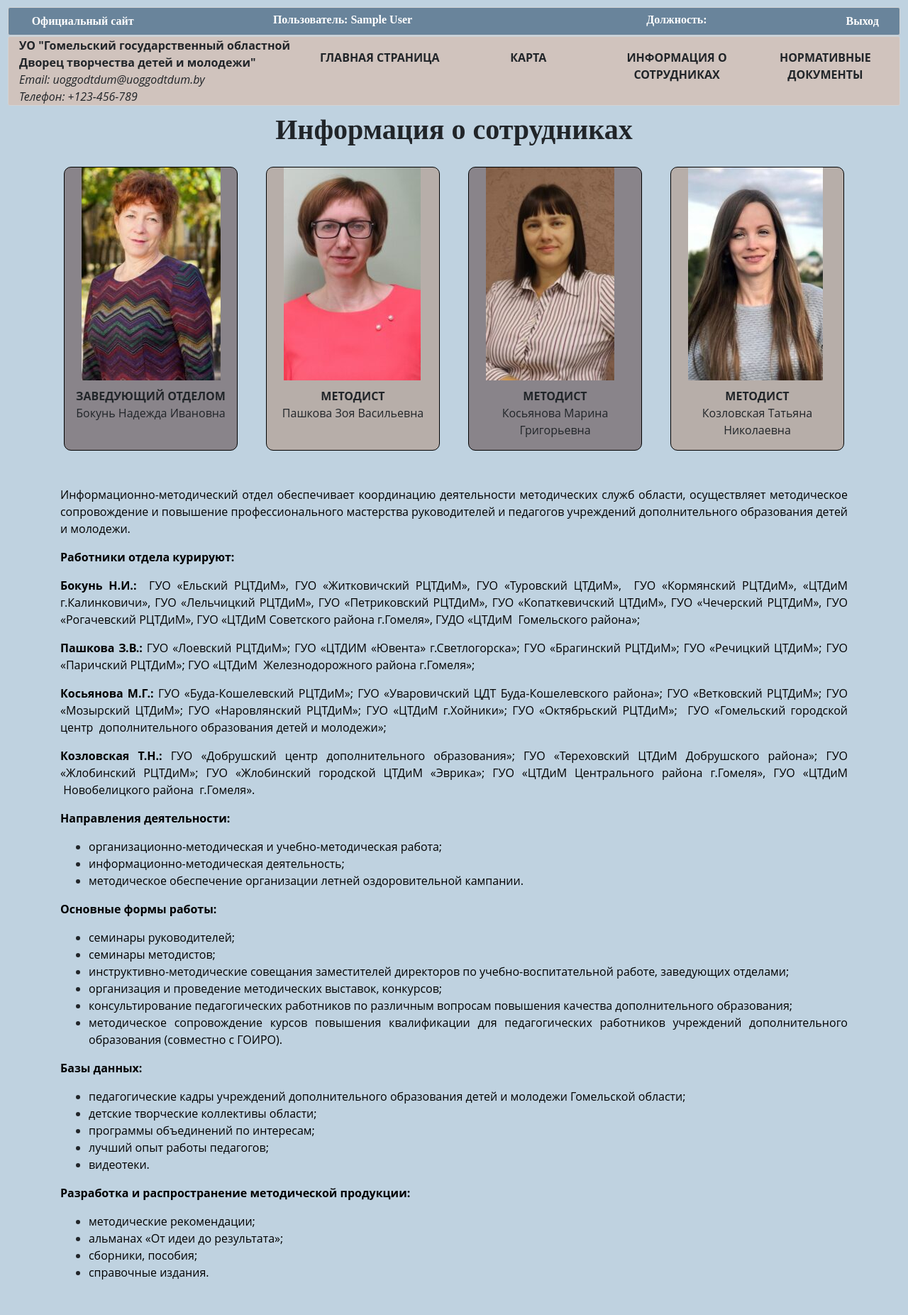
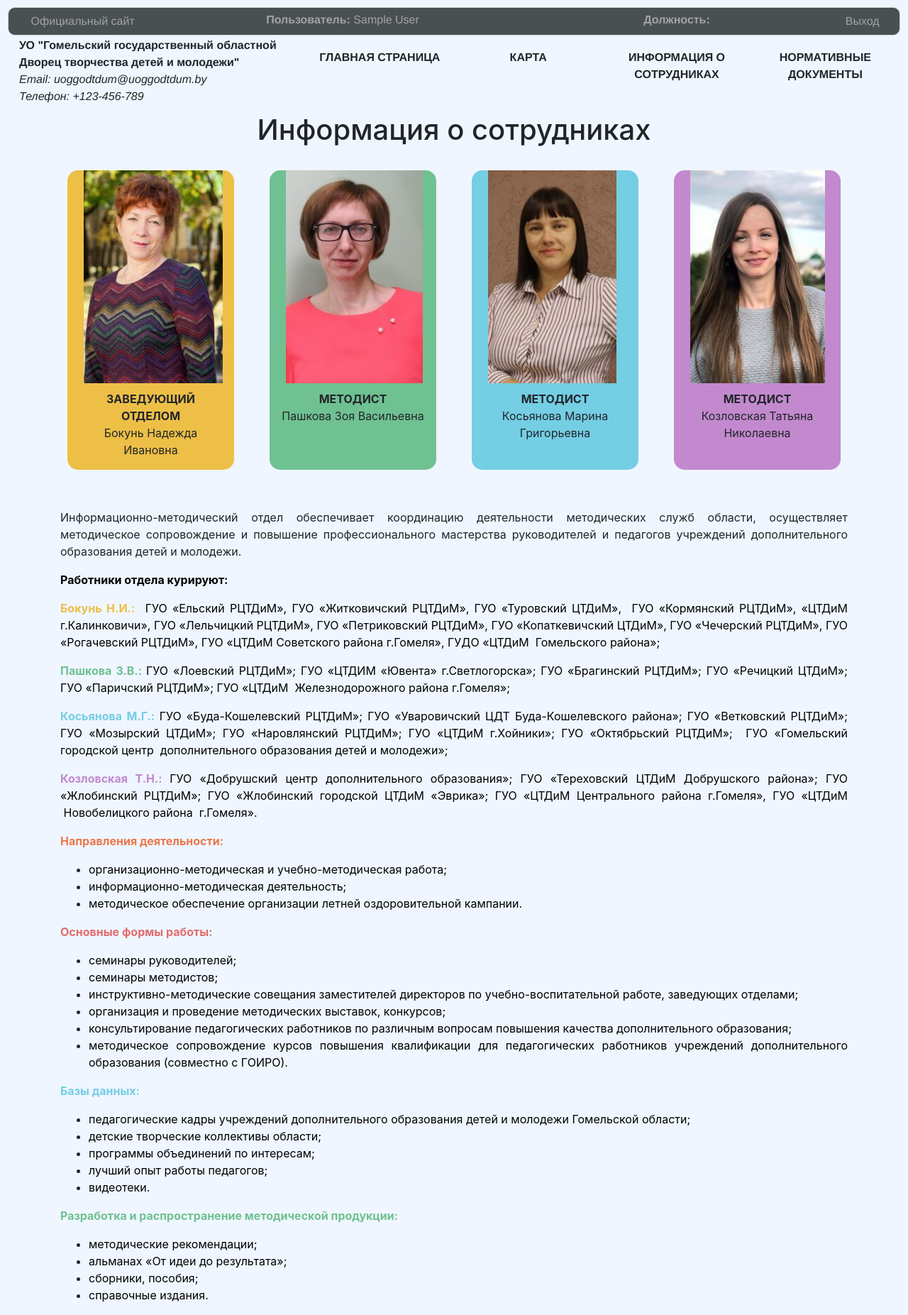
Before and after one commit to suph4rd/DDTProject, a Django app: page /info-about-personal-view/ in a window 1280 px wide. Shown: the whole page at 71% size. Before the commit the page ends 1803 px from the top, so only its background shows below. Run offline with Django 3.2, Linux system fonts and the light colour scheme; the visitor is signed in with stand-in values (Sample User, id 1); some libraries are stand-ins or nearby versions.

Commit message:
fix: change style

```diff
--- a/templates/core/create_team.html
+++ b/templates/core/create_team.html
@@ -1,7 +1,7 @@
 {% extends "core/general.html" %}
 {% block title %}Творческие коллективы{% endblock %}
 {% block second_menu %}
-    <h1 class="luminari center bolt" style="color: black;">Список отделов</h1>
+    <h1 class="Montserrat center " style="color: #A3A3A3;">Список отделов</h1>
     <div class="center" style="font-size: 25px">
         <a class="free-mono" href="http://gomelpalace.by/informacionno-metodicheskij-otdel/">
             1. Информационно-методический отдел
--- a/templates/core/general.html
+++ b/templates/core/general.html
@@ -64,27 +64,27 @@
             </div>
         </div>
             <div class="row" style="margin-top: 550px; margin-left: 1px; margin-right: 1px">
-                <a class="col-2 col-general" style="background-color: #89848a;" href="{% url 'udo_view' %}">
+                <a class="col-2 col-general" style="background-color: #ec774b;" href="{% url 'udo_view' %}">
                     Учреждения дополнительного образования
                 </a>
-                <a class="col-2 col-general" style="background-color: #b7aea9;" href="{% url 'staff' %}">
+                <a class="col-2 col-general" style="background-color: #6fc191;" href="{% url 'staff' %}">
                     Кадры
                 </a>
-                <a class="col-2 col-general" style="background-color: #89848a;" href="{% url 'metodic_events_view' %}">
+                <a class="col-2 col-general" style="background-color: #edbf47;" href="{% url 'metodic_events_view' %}">
                     Методические мероприятия
                 </a>
-                <a class="col-2 col-general" style="background-color: #b7aea9;" href="{% url 'union_interes_view' %}">
+                <a class="col-2 col-general" style="background-color: #74cee4;" href="{% url 'union_interes_view' %}">
                     Объединения по интересам
                 </a>
-                <a class="col-2 col-general" style="background-color: #89848a;" href="{% url 'create_team_view' %}">
+                <a class="col-2 col-general" style="background-color: #c389ce;" href="{% url 'create_team_view' %}">
                     Творческие коллективы
                 </a>
-                <a class="col-2 col-general" style="background-color: #b7aea9;" href="{% url 'result_participation_view' %}">
+                <a class="col-2 col-general" style="background-color: #e16c6c;" href="{% url 'result_participation_view' %}">
                     Результативность участия
                 </a>
             </div>
         </div>
-        <div style="margin-left: 3%; margin-right: 3%; color: black">
+        <div style="margin-left: 3%; margin-right: 3%; color: #A3A3A3">
             {% block second_menu %}
             {% endblock %}
         </div>
@@ -96,30 +96,30 @@
         .body {
             {#background-image: url({% static 'icons/background003.jpg' %});#}
             {#background-size: cover;#}
-            background-color: #bfd2e0;
+            background-color: #eff6ff;
             margin: 10px;
          }
         .first-head {
             margin: 1px;
-            background-color: #69849b;
+            background-color: #495052;
             border: 1px solid lightgray;
-            border-radius: 3px;
-            font-family: 'Proxima Nova';
+            border-radius: 10px;
+            font-family: 'Helvetica Neue',Helvetica, Arial, sans-serif;
         }
         .first-head-item {
-            color: white;
+            color: #A3A3A3;
             text-align: center;
-            font-weight: bold;
+            font-weight: ;
         }
         .second-head {
             margin: 1px;
-            background-color: #d0c3bd;
-            border: 1px solid lightgray;
-            border-radius: 3px;
-            font-family: 'Open Sans';
+            background-color: #eff6ff;
+            border: 1px solid #eff6ff;
+            border-radius: 5px;
+            font-family: 'Helvetica Neue',Helvetica, Arial,  sans-serif;
         }
         .standart-content {
-            {#padding: 10px;#}
+            {#padding: 20px;#}
             {#background-size: cover;#}
             {#min-height: 600px;#}
         }
@@ -131,9 +131,9 @@
 
         .col-general {
             {#border: 1px solid black;#}
-            color: white;
-            font-weight: bold;
-            font-family: 'Open Sans';
+            color: WHITE;
+            font-weight: ;
+            font-family: 'Helvetica Neue',Helvetica, Arial,  sans-serif;
             text-align: center;
             font-size: 20px;
             border-radius: 10px;
--- a/templates/core/info_about_personal.html
+++ b/templates/core/info_about_personal.html
@@ -2,32 +2,32 @@
 {% load static %}
 {% block title %}Информация о сотрудниках{% endblock %}
 {% block content %}
-    <div class="open-sans">
-    <h1 class="proxima-nova center bolt">Информация о сотрудниках</h1>
-    <div class="container" style="">
+    <div class="'Helvetica Neue',Helvetica, Arial,  sans-serif">
+    <h1 class="'Helvetica Neue',Helvetica, Arial,  sans-serif center  ">Информация о сотрудниках</h1>
+    <div class="container" style="background-color: ">
         <div class="row">
-            <div class="col sotr-foto">
+            <div class="col sotr-foto" style="background-color: #edbf47">
                 <img src="{% static 'photo/Бокунь-196x300.jpg' %}" alt="">
                 <p class="center">
                     <strong>ЗАВЕДУЮЩИЙ ОТДЕЛОМ</strong><br>
                     Бокунь Надежда Ивановна
                 </p>
             </div>
-            <div class="col sotr-foto" style="background-color: #b7aea9">
+            <div class="col sotr-foto" style="background-color: #6fc191">
                 <img src="{% static 'photo/Пашкова-193x300.jpg' %}" alt="">
                 <p class="center">
                     <strong>МЕТОДИСТ</strong><br>
                     Пашкова Зоя Васильевна
                 </p>
             </div>
-            <div class="col sotr-foto">
+            <div class="col sotr-foto" style="background-color: #74cee4">
                 <img src="{% static 'photo/Косьянова-181x300.jpg' %}" alt="">
                 <p class="center">
                     <strong>МЕТОДИСТ</strong><br>
                     Косьянова Марина Григорьевна
                 </p>
             </div>
-            <div class="col sotr-foto" style="background-color: #b7aea9">
+            <div class="col sotr-foto" style="background-color: #c389ce">
                 <img src="{% static 'photo/66391681_429358627922479_8353376186110018390_n-190x300.jpg' %}">
                 <p class="center">
                     <strong>МЕТОДИСТ</strong> <br>
@@ -37,22 +37,22 @@
         </div>
 
         <div style="margin-top: 30px">
-            <p style="text-align: justify;"><span style="color: black;">Информационно-методический отдел обеспечивает координацию деятельности методических служб области, осуществляет методическое сопровождение и повышение профессионального мастерства руководителей и педагогов учреждений дополнительного образования детей и молодежи.</span></p>
+            <p style="text-align: justify;"><span style="color: A4A4A4;">Информационно-методический отдел обеспечивает координацию деятельности методических служб области, осуществляет методическое сопровождение и повышение профессионального мастерства руководителей и педагогов учреждений дополнительного образования детей и молодежи.</span></p>
             <p><span style="color: #000000;"><strong>Работники отдела курируют:</strong></span></p>
-            <p style="text-align: justify;"><span style="color: #000000;"><span style="color: black;"><strong>Бокунь Н.И.:</strong> </span>&nbsp;ГУО «Ельский РЦТДиМ», ГУО «Житковичский РЦТДиМ», ГУО «Туровский ЦТДиМ»,&nbsp; ГУО «Кормянский РЦТДиМ», «ЦТДиМ г.Калинковичи», ГУО «Лельчицкий РЦТДиМ», ГУО «Петриковский РЦТДиМ», ГУО «Копаткевичский ЦТДиМ», ГУО «Чечерский РЦТДиМ», ГУО «Рогачевский РЦТДиМ», ГУО «ЦТДиМ Советского района г.Гомеля», ГУДО «ЦТДиМ &nbsp;Гомельского района»;</span></p>
-            <p style="text-align: justify;"><span style="color: #000000;"><strong><span style="color: black;">Пашкова З.В.:&nbsp;</span></strong>ГУО «Лоевский РЦТДиМ»; ГУО «ЦТДИМ «Ювента» г.Светлогорска»; ГУО «Брагинский РЦТДиМ»; ГУО «Речицкий ЦТДиМ»; ГУО «Паричский РЦТДиМ»; ГУО «ЦТДиМ &nbsp;Железнодорожного района г.Гомеля»;</span></p>
-            <p style="text-align: justify;"><span style="color: #000000;"><span style="color: black;"><strong>Косьянова М.Г.:&nbsp;</strong></span>ГУО «Буда-Кошелевский РЦТДиМ»; ГУО «Уваровичский ЦДТ Буда-Кошелевского района»; ГУО «Ветковский РЦТДиМ»; ГУО «Мозырский ЦТДиМ»; ГУО «Наровлянский РЦТДиМ»; ГУО «ЦТДиМ г.Хойники»; ГУО «Октябрьский РЦТДиМ»; &nbsp;ГУО «Гомельский городской центр &nbsp;дополнительного образования детей и молодежи»;</span></p>
-            <p style="text-align: justify;"><span style="color: #000000;"><strong><span style="color: black;">Козловская Т.Н.:&nbsp;</span></strong>ГУО «Добрушский центр дополнительного образования»; ГУО «Тереховский ЦТДиМ Добрушского района»; ГУО «Жлобинский РЦТДиМ»; ГУО «Жлобинский городской ЦТДиМ «Эврика»; ГУО «ЦТДиМ Центрального района г.Гомеля», ГУО «ЦТДиМ &nbsp;Новобелицкого района&nbsp; г.Гомеля».</span></p>
+            <p style="text-align: justify;"><span style="color: #000000;"><span style="color: #EDBF47;"><strong>Бокунь Н.И.:</strong> </span>&nbsp;ГУО «Ельский РЦТДиМ», ГУО «Житковичский РЦТДиМ», ГУО «Туровский ЦТДиМ»,&nbsp; ГУО «Кормянский РЦТДиМ», «ЦТДиМ г.Калинковичи», ГУО «Лельчицкий РЦТДиМ», ГУО «Петриковский РЦТДиМ», ГУО «Копаткевичский ЦТДиМ», ГУО «Чечерский РЦТДиМ», ГУО «Рогачевский РЦТДиМ», ГУО «ЦТДиМ Советского района г.Гомеля», ГУДО «ЦТДиМ &nbsp;Гомельского района»;</span></p>
+            <p style="text-align: justify;"><span style="color: #000000;"><strong><span style="color: #6FC191;">Пашкова З.В.:&nbsp;</span></strong>ГУО «Лоевский РЦТДиМ»; ГУО «ЦТДИМ «Ювента» г.Светлогорска»; ГУО «Брагинский РЦТДиМ»; ГУО «Речицкий ЦТДиМ»; ГУО «Паричский РЦТДиМ»; ГУО «ЦТДиМ &nbsp;Железнодорожного района г.Гомеля»;</span></p>
+            <p style="text-align: justify;"><span style="color: #000000;"><span style="color: #74CEE4;"><strong>Косьянова М.Г.:&nbsp;</strong></span>ГУО «Буда-Кошелевский РЦТДиМ»; ГУО «Уваровичский ЦДТ Буда-Кошелевского района»; ГУО «Ветковский РЦТДиМ»; ГУО «Мозырский ЦТДиМ»; ГУО «Наровлянский РЦТДиМ»; ГУО «ЦТДиМ г.Хойники»; ГУО «Октябрьский РЦТДиМ»; &nbsp;ГУО «Гомельский городской центр &nbsp;дополнительного образования детей и молодежи»;</span></p>
+            <p style="text-align: justify;"><span style="color: #000000;"><strong><span style="color: #C389CE;">Козловская Т.Н.:&nbsp;</span></strong>ГУО «Добрушский центр дополнительного образования»; ГУО «Тереховский ЦТДиМ Добрушского района»; ГУО «Жлобинский РЦТДиМ»; ГУО «Жлобинский городской ЦТДиМ «Эврика»; ГУО «ЦТДиМ Центрального района г.Гомеля», ГУО «ЦТДиМ &nbsp;Новобелицкого района&nbsp; г.Гомеля».</span></p>
         </div>
 
         <div>
-            <p style="text-align: justify;"><strong><span style="color: black;">Направления деятельности:</span></strong></p>
+            <p style="text-align: justify;"><strong><span style="color: #EC774B;">Направления деятельности:</span></strong></p>
             <ul>
                 <li style="text-align: justify;"><span style="color: #000000;">организационно-методическая и учебно-методическая работа;</span></li>
                 <li style="text-align: justify;"><span style="color: #000000;">информационно-методическая деятельность;</span></li>
                 <li style="text-align: justify;"><span style="color: #000000;">методическое обеспечение организации летней оздоровительной кампании.</span></li>
             </ul>
-            <p style="text-align: justify;"><span style="color: black;"><strong>Основные формы работы:</strong></span></p>
+            <p style="text-align: justify;"><span style="color: #E16C6C;"><strong>Основные формы работы:</strong></span></p>
             <ul>
                 <li style="text-align: justify;"><span style="color: #000000;">семинары руководителей;</span></li>
                 <li style="text-align: justify;"><span style="color: #000000;">семинары методистов;</span></li>
@@ -61,7 +61,7 @@
                 <li style="text-align: justify;"><span style="color: #000000;">консультирование педагогических работников по различным вопросам повышения качества дополнительного образования;</span></li>
                 <li style="text-align: justify;"><span style="color: #000000;">методическое сопровождение курсов повышения квалификации для педагогических работников учреждений дополнительного образования (совместно с ГОИРО).</span></li>
             </ul>
-            <p style="text-align: justify;"><span style="color: black;"><strong>Базы данных:</strong></span></p>
+            <p style="text-align: justify;"><span style="color: #74CEE4;"><strong>Базы данных:</strong></span></p>
             <ul>
                 <li style="text-align: justify;"><span style="color: #000000;">педагогические кадры учреждений дополнительного образования детей и молодежи Гомельской области;</span></li>
                 <li style="text-align: justify;"><span style="color: #000000;">детские творческие коллективы области;</span></li>
@@ -69,7 +69,7 @@
                 <li style="text-align: justify;"><span style="color: #000000;">лучший опыт работы педагогов;</span></li>
                 <li><span style="color: #000000;">видеотеки.</span></li>
             </ul>
-            <p style="text-align: justify;"><strong><span style="color: black;">Разработка и распространение методической продукции:</span></strong></p>
+            <p style="text-align: justify;"><strong><span style="color: #6FC191;">Разработка и распространение методической продукции:</span></strong></p>
             <ul>
                 <li style="text-align: justify;"><span style="color: #000000;">методические рекомендации;</span></li>
                 <li><span style="color: #000000;">альманах «От идеи до результата»;</span></li>
@@ -82,16 +82,17 @@
 
     <style>
         .sotr-foto {
-            border: 1px solid black;
+            border: 0px solid black;
             background-color: #89848a;
-            margin: 20px;
-            border-radius: 10px;
+            margin: 25px;
+            border-radius: 15px;
         }
         .sotr-foto img {
             margin-left: 4%;
+
         }
         .personal {
-            font-family: FreeMono, monospace
+            font-family: 'Montserrat', Verdana sans-serif
         }
     </style>
 {% endblock %}
--- a/templates/core/metodic_events.html
+++ b/templates/core/metodic_events.html
@@ -1,8 +1,8 @@
 {% extends "core/general.html" %}
 {% block title %}Методические мероприятия{% endblock %}
 {% block second_menu %}
-    <h1 class="center luminari bolt" style="font-size: 40px;">Методические мероприятия</h1>
+    <h1 class="center 'Helvetica Neue',Helvetica, Arial,  sans-serif " style="font-size: 30px;">Методические мероприятия</h1>
     {% for item in queryset %}
-        <p style="font-size: 25px; text-align: center; font-family: FreeMono, monospace"><a href="{{ MEDIA_URL }}{{ item.file }}">{{ forloop.counter }}. {{ item.name }}</a></p> <br/>
+        <p style="font-size: 25px; text-align: center; font-family: 'Helvetica Neue',Helvetica, Arial,  sans-serif"><a href="{{ MEDIA_URL }}{{ item.file }}">{{ forloop.counter }}. {{ item.name }}</a></p> <br/>
     {% endfor %}
 {% endblock %}
--- a/templates/core/npa.html
+++ b/templates/core/npa.html
@@ -1,7 +1,7 @@
 {% extends "core/general.html" %}
 {% block title %}НПА{% endblock %}
 {% block content %}
-    <h1 class="proxima-nova center bolt">Нормативно-правовые акты</h1>
+    <h1 class="'Helvetica Neue',Helvetica, Arial,  sans-serif center bolt">Нормативно-правовые акты</h1>
     <div style="font-size: 25px">
     {% for item in queryset %}
         <p class="free-mono">
--- a/templates/core/staff.html
+++ b/templates/core/staff.html
@@ -1,7 +1,7 @@
 {% extends "core/general.html" %}
 {% block title %}УДОДиМ{% endblock %}
 {% block second_menu %}
-    <h1 class="center luminari bolt">Кадры</h1>
+    <h1 class="center 'Helvetica Neue',Helvetica, Arial ">Кадры</h1>
     <form method="get">
         <p>{{ form.type.label }}: {{ form.type }}</p>
         {% if name_choice_count %}
--- a/templates/core/union_interes.html
+++ b/templates/core/union_interes.html
@@ -1,7 +1,7 @@
 {% extends "core/general.html" %}
 {% block title %}Объединения по интересам{% endblock %}
 {% block second_menu %}
-    <h1 class="center luminari bolt">Объединения по интересам</h1>
+    <h1 class="center 'Helvetica Neue',Helvetica, Arial">Объединения по интересам</h1>
     <form method="get">
         <p>{{ form.type.label }}: {{ form.type }}</p>
         {% if profile_choice_count %}
```
Also changed, not shown: templates/core/result_participation.html (+6 -6 lines), templates/core/udo_content.html (+4 -4 lines), get_project_update.txt (added), 2 other files.
